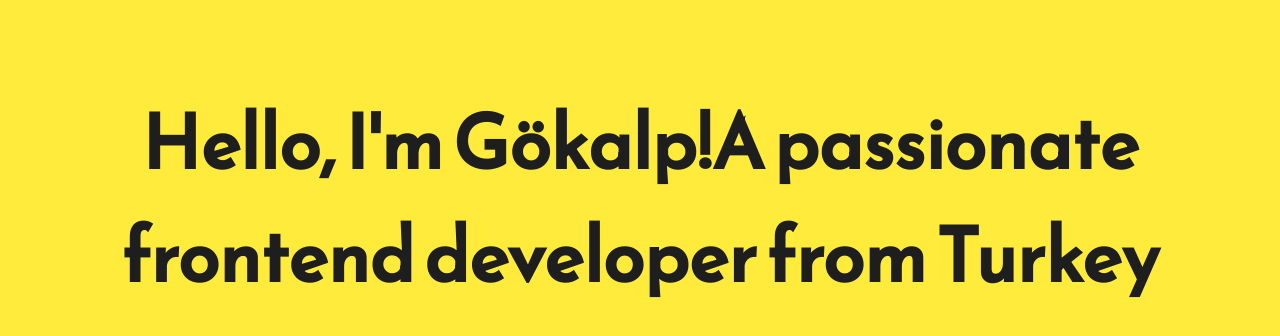
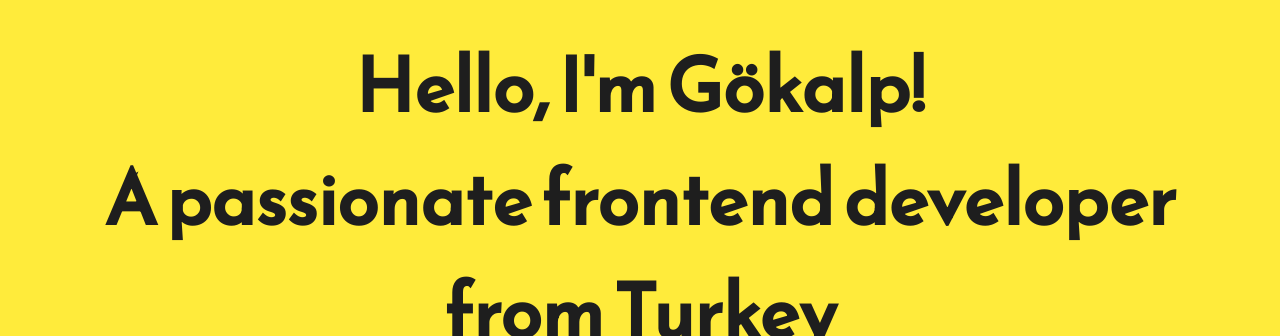
Before and after one commit to GokalpAvcu/gokalpavcu.github.io, a plain HTML site: page index.html in a window 1280 px wide. Shown: the part 114-450 px from the top of the page. Drawn offline with Linux system fonts and the light colour scheme.

Commit message:
Update index.html

```diff
--- a/index.html
+++ b/index.html
@@ -24,7 +24,7 @@
 </head>
 <body>
 	<main>
-		<div class="intro">Hello, I'm Gökalp!A passionate frontend developer from Turkey</div>
+		<div class="intro">Hello, I'm Gökalp! <br> A passionate frontend developer from Turkey</div>
 		<div class="tagline">Javascript | Html | Css | React | C# | Angular</div>
 		<!-- Find your icons from here - https://fontawesome.com/icons?d=gallery&s=brands -->
 		<div class="icons-social">
```
